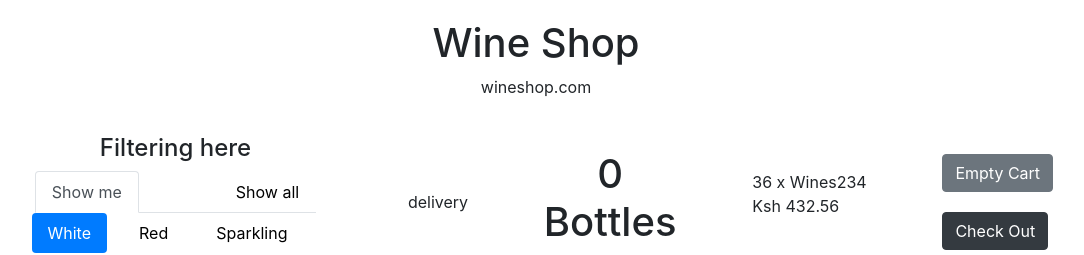
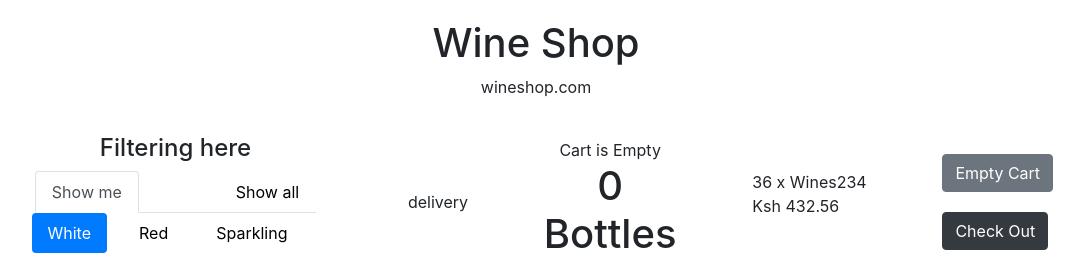
Before and after one commit to lumunge/Wine-Shop, a React (Create React App) app: page / in a window 1280 px wide. Shown: the top 255 px of the page, without its empty margins (104-1188 px from the left). Built offline with nearby package versions, Linux system fonts and the light colour scheme; no server answers.

Commit message:
add to cart functionality

```diff
--- a/src/App.js
+++ b/src/App.js
@@ -9,7 +9,8 @@ export default class App extends React.Component{
   constructor(){
     super();
     this.state = {
-      wines: []
+      wines: [],
+      cartItems: [],
     }
   }
   state={
@@ -30,6 +31,23 @@ export default class App extends React.Component{
       })
   }
 
+  addToCart = (wine) => {
+    const cartItems = this.state.cartItems.slice();
+    let alreadyInCart = false;
+    cartItems.forEach(item => {
+      if(item.id === wine.id){
+        item.count++;
+        alreadyInCart = true;
+      }
+    });
+    if(alreadyInCart){
+      cartItems.push({...wine, count: 1})
+    }
+    this.setState({
+      cartItems: cartItems
+    })
+  }
+
 
 
   render(){
@@ -43,10 +61,12 @@ export default class App extends React.Component{
           <div>
             <Cart
               count={this.state.wines.length}
+              cartItems={this.state.cartItems}
             />
           </div>
           <div className="wines">
             <Wine
+              addToCart={this.addToCart}
               wines={this.state.wines}
             />
           </div>
--- a/src/Components/Cart.jsx
+++ b/src/Components/Cart.jsx
@@ -2,6 +2,10 @@ import React, { Component } from 'react'
 
 export default class Cart extends Component {
     render() {
+
+        const {cartItems} = this.props;
+
+
         return (
             <div className="container">
                 <div className="filter-component">
@@ -38,7 +42,14 @@ export default class Cart extends Component {
                         delivery
                     </div>
                     <div className="text-center">
-                        <h1>{this.props.count} <br/> Bottles</h1>
+                    <div>
+                        {cartItems.length === 0 ? (
+                            <div className="cart cart-header">Cart is Empty</div>
+                        ) : (
+                            <div className="cart cart-header">You have {cartItems.length} Items</div>
+                        )}
+                    </div>
+                        <h1>{cartItems.length} <br/> Bottles</h1>
                     </div>
                     <div className="">
                         <span>36 x Wines234 </span>
@@ -57,3 +68,10 @@ export default class Cart extends Component {
         )
     }
 }
+
+
+// {cartItems.length === 0 ? (
+//     <div>cart is empty</div>
+// ) : (
+//     <div> You have {cartItems.length} in teh cart{" " }
+// )}
--- a/src/Components/Wine.jsx
+++ b/src/Components/Wine.jsx
@@ -35,7 +35,7 @@ export default class Wine extends Component {
                                         <button className="btn btn-secondary mr-2">Details</button>
                                     </div>
                                     <div className="">
-                                        <button className="btn btn-dark">Add to Cart</button>
+                                        <button onClick={() => this.props.addToCart(wine)} className="btn ">Add to Cart</button>
                                     </div>
                                 </div>
                             </div>
```
Also changed, not shown: 1 other file (tests, documents, lock files or other folders).
